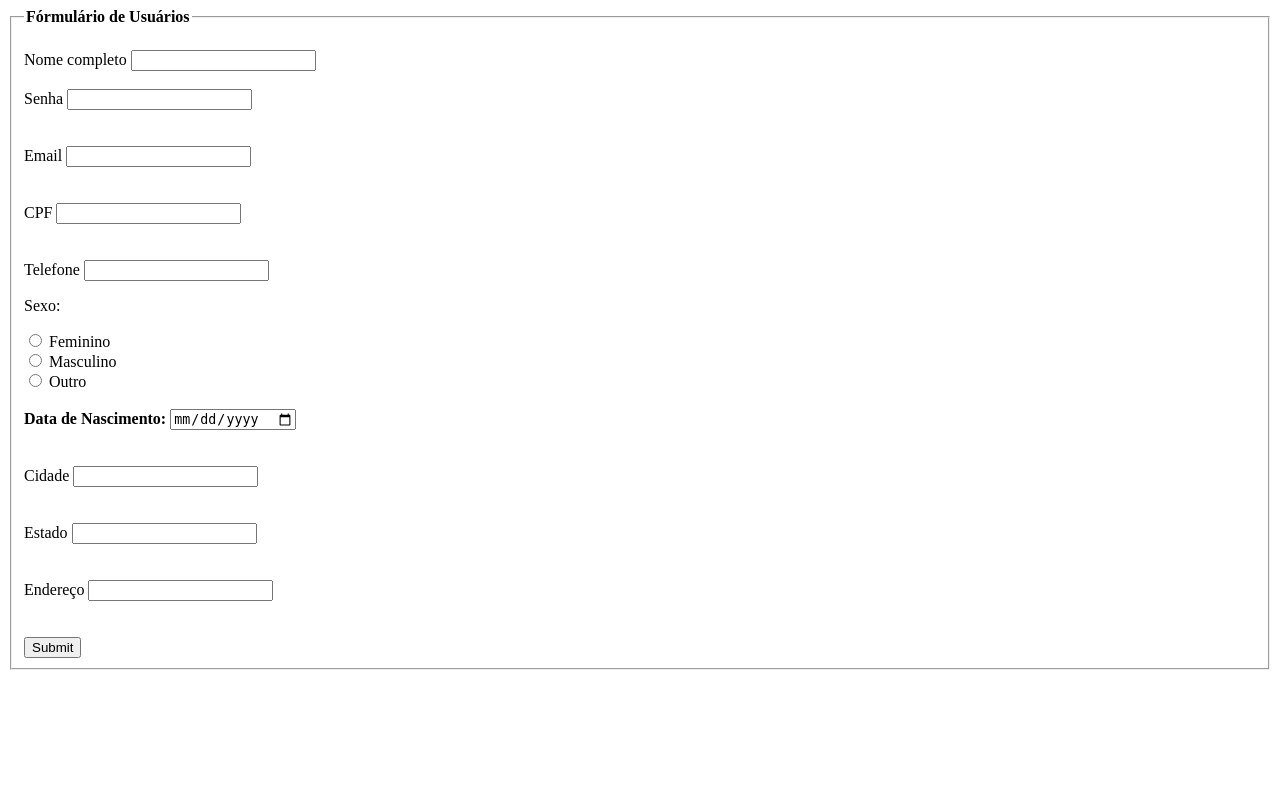
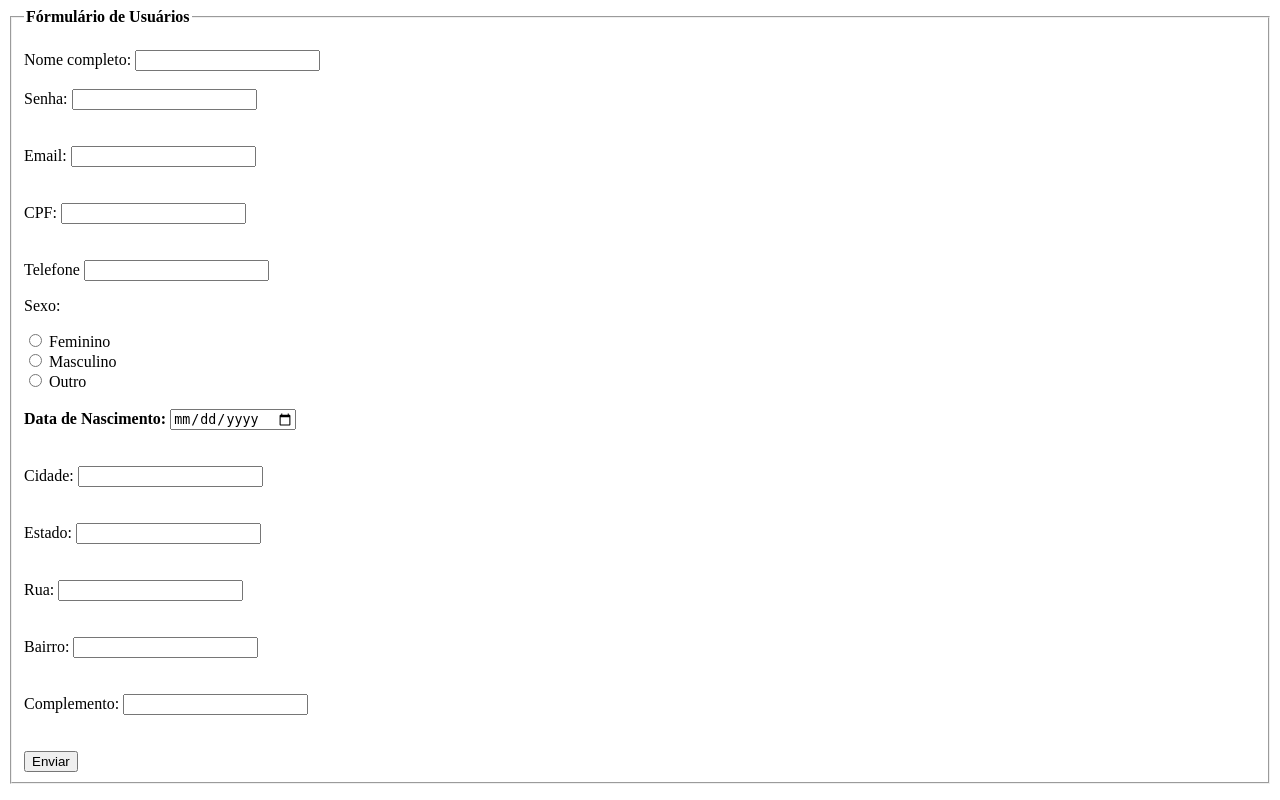
Before and after one commit to Oswaldovbd/PIT, a PHP site: page /cadastro.php in a window 1280 px wide. Run offline with PHP 8.4, Linux system fonts and the light colour scheme; data that the repository does not hold is empty.

Commit message:
segundo commit

```diff
--- a/cadastro.php
+++ b/cadastro.php
@@ -2,28 +2,30 @@
 include "conexao.php";
 session_start();
 ini_set('default_charset', 'utf-8');
-if(isset($_POST['submit']))
-    {
+if (isset($_POST['submit'])) {
     $nome = $_POST['nome'];
     $email = $_POST['email'];
     $senha = $_POST['senha'];
+    $cpf = $_POST['cpf'];
     $telefone = $_POST['telefone'];
     $sexo = $_POST['genero'];
     $data_nasc = $_POST['data_nascimento'];
     $cidade = $_POST['cidade'];
     $estado = $_POST['estado'];
-        $bairro = $_POST['endereco'];
-        $cpf = $_POST['cpf'];
+    $rua = $_POST['rua'];
+    $bairro = $_POST['bairro'];
+    $complemento = $_POST['complemento'];
 
     $sql = "INSERT INTO usuario(nome,senha,email,telefone,sexo,cpf,data_nasc) VALUES('$nome','$senha','$email','$telefone','$sexo','$cpf','$data_nasc')";
-        mysqli_query($conn,$sql);
+    mysqli_query($conn, $sql);
 
-        $sql = "INSERT INTO endereco(cidade,estado,bairro) VALUES ('$cidade','$estado','$bairro')";
-        mysqli_query($conn,$sql);
+    $sql = "INSERT INTO endereco(cidade,rua,estado,bairro,complemento) VALUES ('$cidade', '$rua','$estado','$bairro', '$complemento')";
+    mysqli_query($conn, $sql);
 }
 ?>
 <!DOCTYPE html>
 <html lang="en">
+
 <head>
     <meta charset="UTF-8">
     <meta http-equiv="X-UA-Compatible" content="IE=edge">
@@ -31,6 +33,7 @@ if(isset($_POST['submit']))
     <title>Formulário</title>
 
 </head>
+
 <body>
 
     <div class="box">
@@ -39,69 +42,80 @@ if(isset($_POST['submit']))
                 <legend><b>Fórmulário de Usuários</b></legend>
                 <br>
                 <div class="inputBox">
-                <label for="nome" class="labelInput">Nome completo</label>
-                    <input type="text" name="nome" id="nome" class="inputUser" required>
+                    <label for="nome" class="labelInput">Nome completo:</label>
+                    <input type="text" name="nome" id="nome" class="inputUser" required autocomplete="off">
 
                 </div>
                 <br>
                 <div class="inputBox">
-                <label for="senha" class="labelInput">Senha</label>
-                    <input type="password" name="senha" id="senha" class="inputUser" required>
+                    <label for="senha" class="labelInput">Senha:</label>
+                    <input type="password" name="senha" id="senha" class="inputUser" required autocomplete="off">
 
                 </div>
                 <br><br>
                 <div class="inputBox">
-                <label for="email" class="labelInput">Email</label>
-                    <input type="text" name="email" id="email" class="inputUser" required>
+                    <label for="email" class="labelInput">Email:</label>
+                    <input type="text" name="email" id="email" class="inputUser" required autocomplete="off">
 
                 </div>
                 <br><br>
                 <div class="inputBox">
-                <label for="cpf" class="labelInput">CPF</label>
-                    <input type="text" maxlength="14" name="cpf" id="cpf" class="inputUser"  required oninput=mascara_cpf()>
+                    <label for="cpf" class="labelInput">CPF:</label>
+                    <input type="text" maxlength="14" name="cpf" id="cpf" class="inputUser" required autocomplete="off"
+                        oninput=mascara_cpf()>
 
                 </div>
                 <br><br>
                 <div class="inputBox">
                     <label for="telefone" class="labelInput">Telefone</label>
-                    <input type="tel" maxlength="15" name="telefone" id="telefone" class="inputUser" required oninput=mascara_telefone()>
+                    <input type="tel" maxlength="15" name="telefone" id="telefone" class="inputUser" required
+                        autocomplete="off" oninput=mascara_telefone()>
 
                 </div>
                 <p>Sexo:</p>
-                <input type="radio" id="feminino" name="genero" value="feminino" required>
+                <input type="radio" id="feminino" name="genero" value="feminino" required autocomplete="off">
                 <label for="feminino">Feminino</label>
                 <br>
-                <input type="radio" id="masculino" name="genero" value="masculino" required>
+                <input type="radio" id="masculino" name="genero" value="masculino" required autocomplete="off">
                 <label for="masculino">Masculino</label>
                 <br>
-                <input type="radio" id="outro" name="genero" value="outro" required>
+                <input type="radio" id="outro" name="genero" value="outro" required autocomplete="off">
                 <label for="outro">Outro</label>
                 <br><br>
                 <label for="data_nascimento"><b>Data de Nascimento:</b></label>
-                <input type="date" name="data_nascimento" id="data_nascimento" required>
+                <input type="date" name="data_nascimento" id="data_nascimento" required autocomplete="off">
                 <br><br><br>
                 <div class="inputBox">
-                <label for="cidade" class="labelInput">Cidade</label>
-                    <input type="text" name="cidade" id="cidade" class="inputUser" required>
-
+                    <label for="cidade" class="labelInput">Cidade:</label>
+                    <input type="text" name="cidade" id="cidade" class="inputUser" required autocomplete="off">
                 </div>
                 <br><br>
                 <div class="inputBox">
-                <label for="estado" class="labelInput">Estado</label>
-                    <input type="text" name="estado" id="estado" class="inputUser" required>
-
+                    <label for="estado" class="labelInput">Estado:</label>
+                    <input type="text" name="estado" id="estado" class="inputUser" required autocomplete="off">
                 </div>
                 <br><br>
                 <div class="inputBox">
-                <label for="endereco" class="labelInput">Endereço</label>
-                    <input type="text" name="endereco" id="endereco" class="inputUser" required>
-
+                    <label for="estado" class="labelInput">Rua:</label>
+                    <input type="text" name="rua" id="rua" class="inputUser" required autocomplete="off">
                 </div>
                 <br><br>
-                <input type="submit" name="submit" id="submit">
+                <div class="inputBox">
+                    <label for="bairro" class="labelInput">Bairro:</label>
+                    <input type="text" name="bairro" id="bairro" class="inputUser" required autocomplete="off">
+                </div>
+                <br><br>
+                <div class="inputBox">
+                    <label for="complemento" class="labelInput">Complemento:</label>
+                    <input type="text" name="complemento" id="complemento" class="inputUser" required
+                        autocomplete="off">
+                </div>
+                <br><br>
+                <button type="submit" name="submit" id="submit">Enviar</button>
             </fieldset>
         </form>
     </div>
     <script src="script.js"> </script>
 </body>
+
 </html>
--- a/conexao.php
+++ b/conexao.php
@@ -1,13 +1,13 @@
 <?php
- $host = 'localhost';
- $user = 'root';
- $pass = '';
- $dbname = 'pit';
- $conn = "";
+$host = 'database-1.cm7g52exoeut.sa-east-1.rds.amazonaws.com';
+$user = 'admin';
+$pass = 'fnzjS0&tD4Or1b4o44z5';
+$dbname = 'pit';
+$conn = "";
 
 try {
-     $conn = mysqli_connect($host,$user,$pass,$dbname);
+    $conn = mysqli_connect($host, $user, $pass, $dbname);
+} catch (mysqli_sql_exception $e) {
+    echo "Não conseguiu conectar: " . $e->getMessage();
 }
-catch(mysqli_sql_exception){
-    echo "Não conseguiu conectar";
-}
+?>
```
Also changed, not shown: home.php (added, +25 -0 lines), login.php (+11 -10 lines), perfil.php (added, +36 -0 lines). Lines whose indentation alone changed are shown as unchanged.
